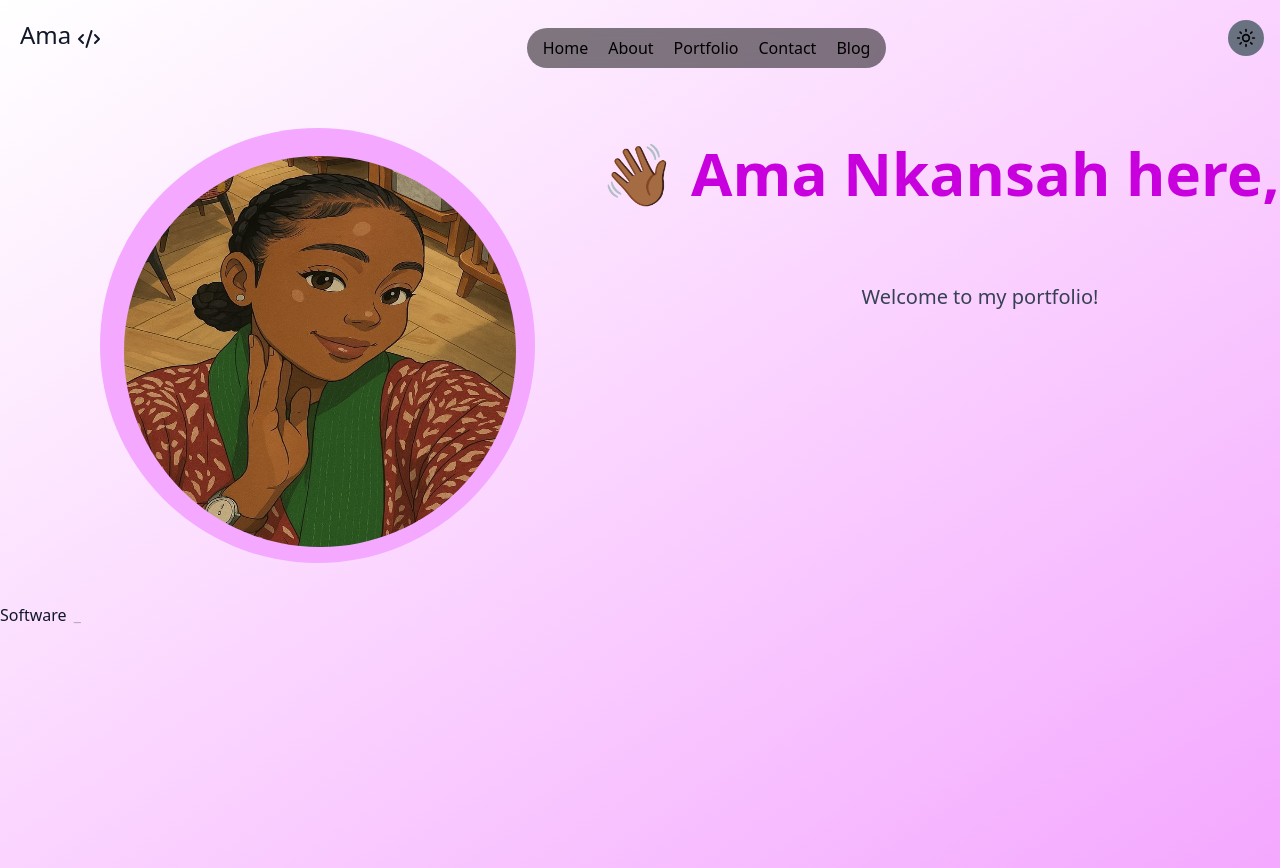
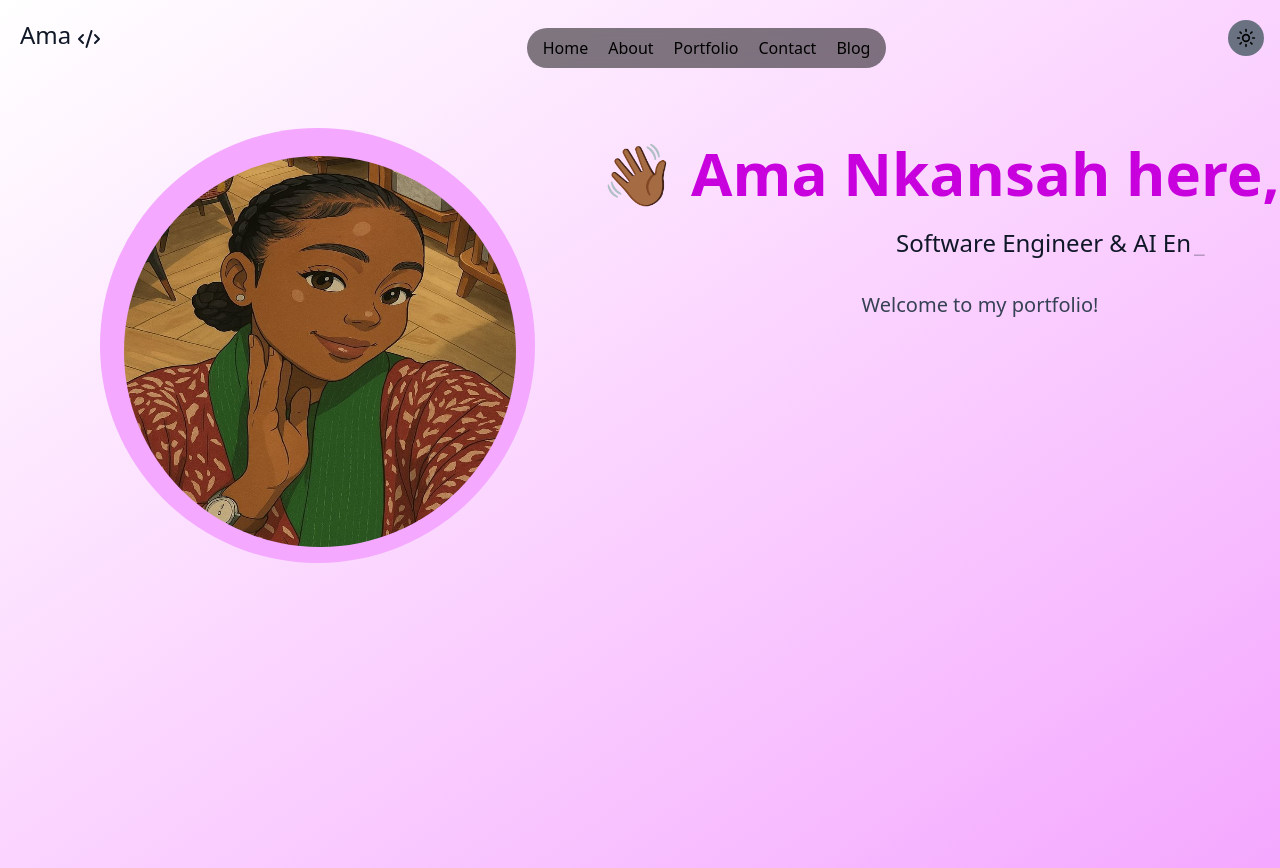
Before and after one commit to Ama-Nkansah/Personal_Website, a React (Vite) app: page / in a window 1280 px wide. Built offline with nearby package versions, Linux system fonts and the light colour scheme; a web font is replaced by a local one.

Commit message:
title typewriter component

```diff
--- a/src/components/Hero.jsx
+++ b/src/components/Hero.jsx
@@ -1,6 +1,6 @@
 import { motion } from "framer-motion";
-import {Typewriter}  from 'react-simple-typewriter';
 import myImage from "../assets/cartoonify.jpg" ;
+import  Title from "../components/TypewriterTitle";
 
 function Hero(){
   return (
@@ -25,25 +25,9 @@ function Hero(){
         <h1 className="md:text-6xl font-bold text-center mt-10 text-fuchsia-600 dark:text-fuchsia-300 -translate-y-100 translate-x-75">
           👋🏾 Ama Nkansah here,
         </h1>
-
-        <Typewriter
-            words={[
-              'Software Engineer',
-              'AI Enthusiast',
-            ]}
-            loop={1}
-            cursor
-            cursorStyle="_"
-            typeSpeed={70}
-            delaySpeed={1000}
-          />
-
-        <motion.div
-         initial={{ opacity: 0, scale: 0.95 }}
-         animate={{ opacity: 1, scale: 1 }}
-         transition={{ duration: 1, ease: "easeOut" }}>
-        </motion.div>
-
+        <h2 className="text-2xl -translate-y-94 translate-x-224">
+          Software Engineer & <Title/>
+        </h2>
         <p className="text-center md:text-xl mt-4 text-gray-700 dark:text-gray-300 -translate-y-90 translate-x-85">
           Welcome to my portfolio!
         </p>
--- /dev/null
+++ b/src/components/TypewriterTitle.jsx
@@ -0,0 +1,19 @@
+import {Typewriter}  from 'react-simple-typewriter';
+
+export default function Title(){
+  return (
+    <div className='inline-block'>
+      <Typewriter
+            words={[
+              'AI Enthusiast',
+              'Full-Stack Developer',
+            ]}
+            loop={0}
+            cursor
+            cursorStyle="_"
+            typeSpeed={90}
+            delaySpeed={1000}
+          />
+    </div>
+  );
+};
```
